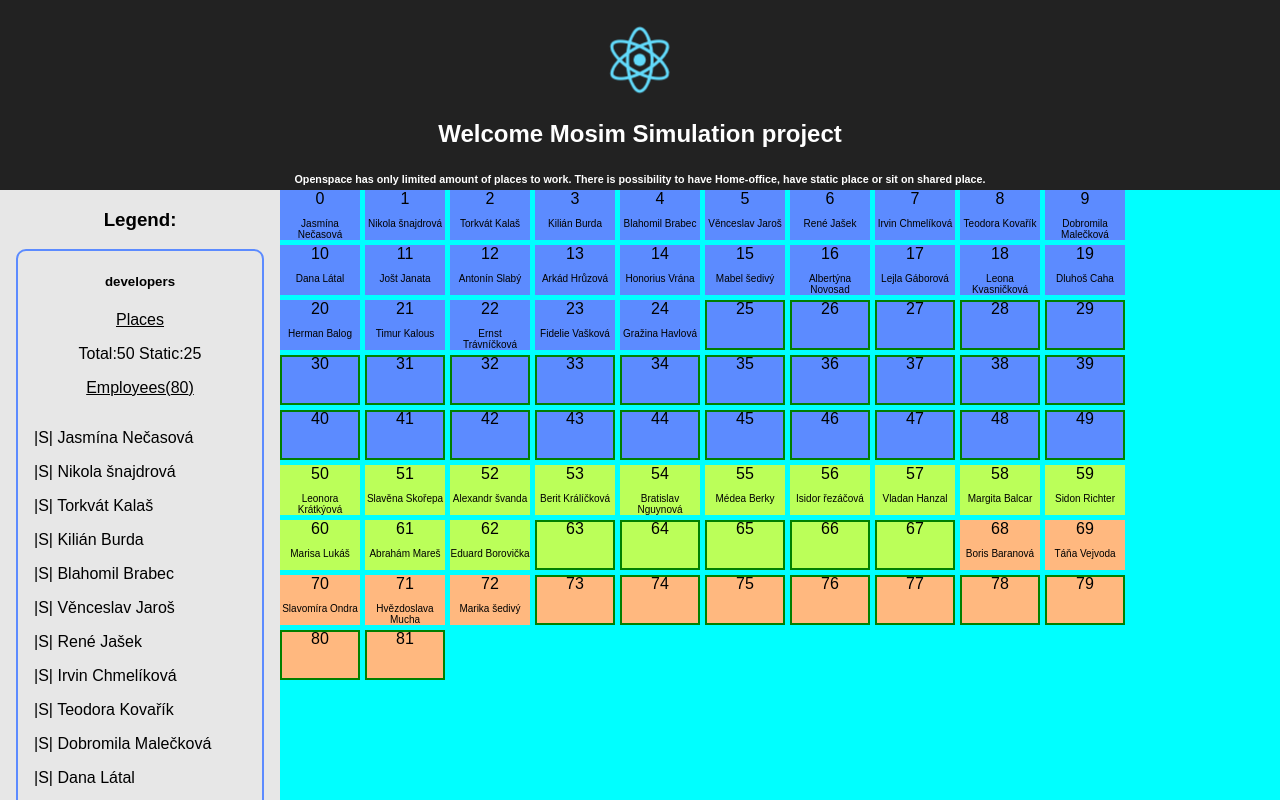
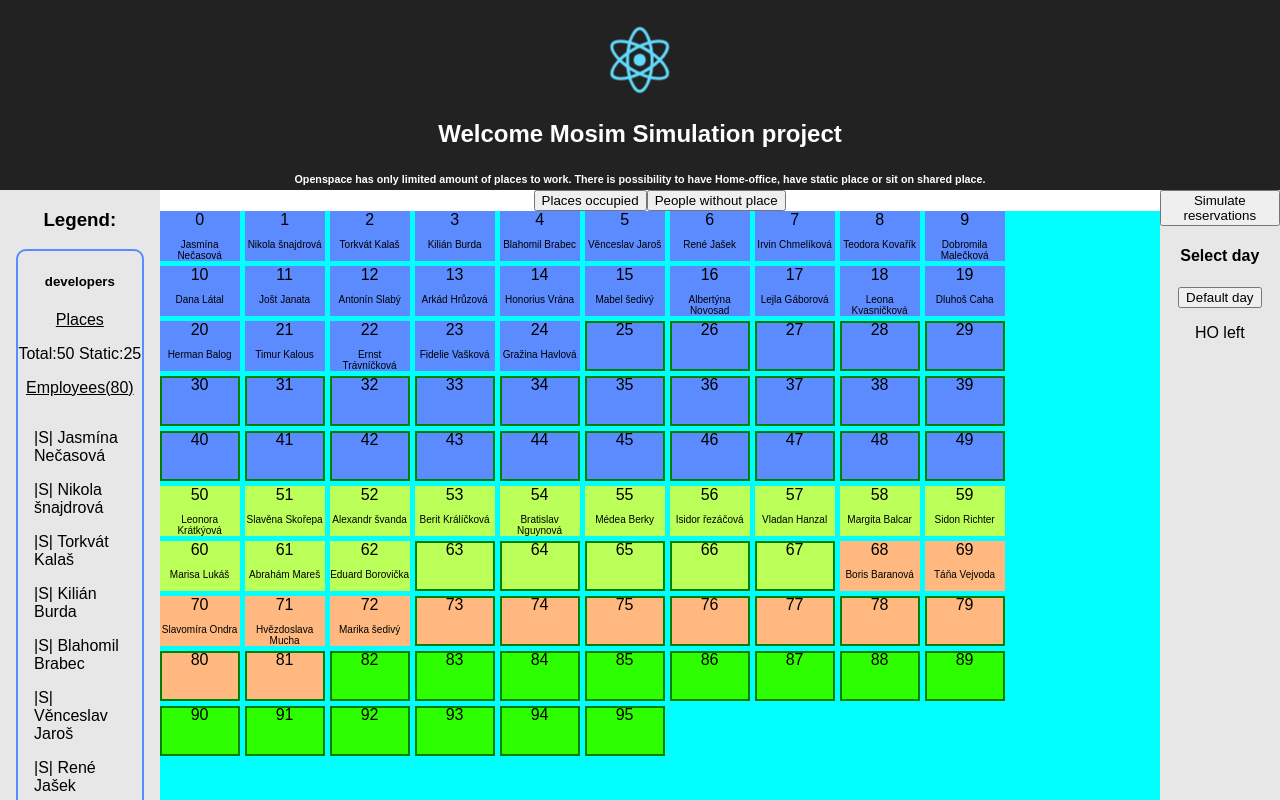
Before and after one commit to farmasek/sharing-places-productivity-model, a React (Create React App) app: page / in a window 1280 px wide. Shown: the top 800 px of the page. Built offline with nearby package versions, Linux system fonts and the light colour scheme.

Commit message:
finish basic working model

```diff
--- a/src/App.js
+++ b/src/App.js
@@ -5,7 +5,11 @@ import { LogicProvider } from './LogicProvider';
 import { PlaceField } from './Elements/PlaceField';
 import styled from 'styled-components';
 import { TeamDetail } from './Elements/TeamDetail';
-import { teamDefinitions } from './model-definition/definition-constants';
+import {
+  teamDefinitions,
+  teamName,
+  totalDays,
+} from './model-definition/definition-constants';
 const StyledBody = styled.div`
   display: inline-flex;
   width: 100%;
@@ -14,9 +18,10 @@ const StyledLegend = styled.div`
   width: 400px;
   background-color: #e7e7e7;
 `;
-const StyledSimulationBody = styled.div`width: auto;`;
+const StyledSimulationBody = styled.div`min-width: 1000px`;
 
 class App extends Component {
+  state = { tab: 0 };
   render() {
     return (
       <div className="App">
@@ -30,7 +35,7 @@ class App extends Component {
           </h6>
         </header>
         <LogicProvider
-          render={({ state }) =>
+          render={({ state, simulateReservationsForNextDay, selectDay }) =>
             <StyledBody>
               <StyledLegend>
                 <h3>Legend:</h3>
@@ -44,8 +49,72 @@ class App extends Component {
                 )}
               </StyledLegend>
               <StyledSimulationBody>
-                <PlaceField places={state.get('places')} />
+                <div>
+                  <button onClick={() => this.setState({ tab: 0 })}>
+                    Places occupied
+                  </button>
+                  <button onClick={() => this.setState({ tab: 1 })}>
+                    People without place
+                  </button>
+                </div>
+                {this.state.tab === 0 &&
+                  <PlaceField
+                    places={
+                      state.get('selectedDay') === -1
+                        ? state.get('places')
+                        : state.getIn(['dayPlaces', state.get('selectedDay')])
+                    }
+                  />}
+                {this.state.tab === 1 &&
+                  <div>
+                    {state.get('selectedDay') > -1 &&
+                      teamDefinitions
+                        .filter(team => team.teamName !== teamName.free)
+                        .map(team =>
+                          <TeamDetail
+                            showDetails={false}
+                            team={team}
+                            users={state
+                              .getIn(['dayUsers', state.get('selectedDay')])
+                              .filter(
+                                user => user.get('teamName') === team.teamName
+                              )
+                              .filter(user => !user.get('hasStaticPlace'))
+                              .filter(user => user.get('hoCount') < 0)}
+                          />
+                        )}
+                  </div>}
               </StyledSimulationBody>
+              <StyledLegend>
+                <button onClick={simulateReservationsForNextDay}>
+                  Simulate reservations
+                </button>
+                <br />
+                <h4>Select day</h4>
+                <button onClick={selectDay(-1)}>Default day</button>
+                <br />
+                {state.get('dayPlaces').toIndexedSeq().map((val, num) =>
+                  <button key={num} onClick={selectDay(num)}>
+                    {num + 1}
+                  </button>
+                )}
+                <p>HO left</p>
+                {state.get('selectedDay') > -1 &&
+                  teamDefinitions
+                    .filter(team => team.teamName !== teamName.free)
+                    .map(team =>
+                      <TeamDetail
+                        showDetails={false}
+                        team={team}
+                        users={state
+                          .getIn(['dayUsers', state.get('selectedDay')])
+                          .filter(
+                            user => user.get('teamName') === team.teamName
+                          )
+                          .filter(user => user.get('hoCount') > 0)}
+                      />
+                    )}
+              </StyledLegend>
             </StyledBody>}
         />
       </div>
--- a/src/Elements/TeamDetail.js
+++ b/src/Elements/TeamDetail.js
@@ -1,5 +1,6 @@
 import React from 'react';
 import styled from 'styled-components';
+import { User } from './User';
 
 const StyledTeam = styled.div`
   border: 2px solid ${props => props.color};
@@ -12,11 +13,13 @@ const StyledMembers = styled.div`
   padding: 1em;
 `;
 
-export const TeamDetail = ({ team, users }) =>
+export const TeamDetail = ({ team, users, showDetails = true }) =>
   <StyledTeam color={team.teamColor}>
     <h5>
       {team.teamName}
     </h5>
+    {showDetails &&
+      <React.Fragment>
         <u>Places</u>
         <p>
           Total:{team.totalCount}
@@ -26,12 +29,8 @@ export const TeamDetail = ({ team, users }) =>
         <u>
           Employees({team.totalEmployees})
         </u>
+      </React.Fragment>}
     <StyledMembers>
-      {users.toIndexedSeq().map(user =>
-        <p key={user.get('id')}>
-          {user.get('hasStaticPlace') && ` |S| `}
-          {user.get('firstName')} {user.get('lastName')}
-        </p>
-      )}
+      {users.toIndexedSeq().map(user => <User user={user} />)}
     </StyledMembers>
   </StyledTeam>;
--- /dev/null
+++ b/src/Elements/User.js
@@ -0,0 +1,15 @@
+import React from 'react';
+import styled from 'styled-components';
+import {
+  placeSizes,
+  placeType,
+  teamColors,
+} from '../model-definition/definition-constants';
+
+const StyledUser = styled.p``;
+export const User = ({ user }) =>
+  <StyledUser>
+    {user.get('hasStaticPlace') && ` |S| `}
+    {user.get('firstName')} {user.get('lastName')}{' '}
+    {user.get('hoCount')>=0 ? `HO:${user.get('hoCount')}`:''}
+  </StyledUser>;
--- a/src/LogicProvider.js
+++ b/src/LogicProvider.js
@@ -1,12 +1,43 @@
 import React, { Component } from 'react';
 import { initialState } from './model-definition/state';
+import { assignEmployeesToPlace } from './model-definition/place-assigner';
+import { totalDays } from './model-definition/definition-constants';
 
 export class LogicProvider extends Component {
-  state = initialState;
+  state = { data: initialState };
+
+  updateUserHOcount = (user, count) =>
+    this.setState({
+      data: this.state.data.setIn(['users', user.get('id'), 'hoCount'], count),
+    });
+
+  simulateReservationsForNextDay = () => {
+    const { data } = this.state;
+    const nextDay = data.get('dayPlaces').size;
+    let nextState = data;
+    const { dayPlaces, dayUsers } = assignEmployeesToPlace(
+      nextDay <= 0 ? data.get('users') : data.getIn(['dayUsers', nextDay - 1]),
+      data.get('places')
+    );
+    // for (let i = 0; i < totalDays; i++) {
+    nextState = nextState
+      .setIn(['dayPlaces', nextDay], dayPlaces)
+      .setIn(['dayUsers', nextDay], dayUsers);
+
+    // }
+    this.setState({ data: nextState });
+  };
+  selectDay = day => () =>
+    this.setState({ data: this.state.data.set('selectedDay', day) });
 
   render() {
-    console.log('state:', this.state.toJS());
+    console.log('state:', this.state.data.toJS());
 
-    return this.props.render({ state: this.state });
+    return this.props.render({
+      state: this.state.data,
+      simulateReservationsForNextDay: this.simulateReservationsForNextDay,
+      selectDay: this.selectDay,
+      updateUserHOcount: this.updateUserHOcount,
+    });
   }
 }
--- a/src/model-definition/definition-constants.js
+++ b/src/model-definition/definition-constants.js
@@ -13,12 +13,15 @@ export const teamName = {
   developers: 'developers',
   testers: 'testers',
   support: 'support',
+  free: 'free',
 };
 export const teamColors = {
   developers: '#5c8bff',
   testers: '#bbff59',
   support: '#ffb87f',
+  free: '#2dff00',
 };
+export const totalDays = 5;
 
 export const teamDefinitions = [
   {
@@ -27,21 +30,41 @@ export const teamDefinitions = [
     totalEmployees: 80,
     totalCount: 50,
     totalStatic: 25,
+    oneHO: 5,
+    twoHO: 2,
+    threeHO: 3,
+    fourHO: 2,
+    fiveHO: 4,
   },
   {
     teamName: teamName.testers,
     teamColor: teamColors.testers,
     totalEmployees: 15,
-
     totalCount: 18,
     totalStatic: 13,
+    oneHO: 2,
+    twoHO: 0,
+    threeHO: 0,
+    fourHO: 0,
+    fiveHO: 0,
   },
   {
     teamName: teamName.support,
     teamColor: teamColors.support,
     totalEmployees: 30,
-
     totalCount: 14,
     totalStatic: 5,
+    oneHO: 5,
+    twoHO: 2,
+    threeHO: 3,
+    fourHO: 1,
+    fiveHO: 4,
+  },
+  {
+    teamName: teamName.free,
+    teamColor: teamColors.free,
+    totalEmployees: 0,
+    totalCount: 14,
+    totalStatic: 0,
   },
 ];
--- a/src/model-definition/place-assigner.js
+++ b/src/model-definition/place-assigner.js
@@ -1,9 +1,10 @@
-import { placeType, teamDefinitions } from './definition-constants';
+import { placeType, teamDefinitions, teamName } from './definition-constants';
 
 export const initialAssign = (users, places) => {
   let assignedPlaces = places;
   teamDefinitions.forEach(team => {
     users
+      .filter(team => team.teamName !== teamName.free)
       .filter(
         user =>
           team.teamName === user.get('teamName') &&
@@ -20,10 +21,73 @@ export const initialAssign = (users, places) => {
           [place.get('number'), 'user'],
           user
         );
-        console.log('dude', assignedPlaces);
       });
   });
-  return assignedPlaces
+  return assignedPlaces;
 };
 
-export const assignEmployeeToPlace = (employee, places, day) => {};
+export const assignEmployeesToPlace = (users, places) => {
+  let nextUsers = users;
+  let assignedPlaces = places;
+  teamDefinitions
+    .filter(team => team.teamName !== teamName.free)
+    .forEach(team => {
+      nextUsers
+        .filter(
+          user =>
+            team.teamName === user.get('teamName') &&
+            !user.get('hasStaticPlace')
+        )
+        .forEach(user => {
+          let userNextHOCount = user.get('hoCount') - 1;
+          if (userNextHOCount <= 0) {
+            let place = assignedPlaces.find(
+              place =>
+                place.get('type') === placeType.shared &&
+                place.get('team') === team.teamName &&
+                !place.get('user')
+            );
+            if (place) {
+              assignedPlaces = assignedPlaces.setIn(
+                [place.get('number'), 'user'],
+                user.set('hoCount', 0)
+              );
+              nextUsers = nextUsers.set(user.get('id'), user.set('hoCount', 0));
+            } else {
+              let freePlace = assignedPlaces.find(
+                place =>
+                  place.get('type') === placeType.shared &&
+                  place.get('team') === teamName.free &&
+                  !place.get('user')
+              );
+              if (freePlace) {
+                assignedPlaces = assignedPlaces.setIn(
+                  [freePlace.get('number'), 'user'],
+                  user.set('hoCount', 0)
+                );
+                nextUsers = nextUsers.set(
+                  user.get('id'),
+                  user.set('hoCount', 0)
+                );
+              } else {
+                nextUsers = nextUsers.set(
+                  user.get('id'),
+                  user.set('hoCount', userNextHOCount)
+                );
+              }
+            }
+          } else {
+            console.log('berore', user.toJS().hoCount);
+            console.log(
+              'fml',
+              user.set('hoCount', userNextHOCount).toJS().hoCount
+            );
+            nextUsers = nextUsers.set(
+              user.get('id'),
+              user.set('hoCount', userNextHOCount)
+            );
+          }
+        });
+    });
+  return { dayPlaces: assignedPlaces, dayUsers: nextUsers };
+};
--- a/src/model-definition/state.js
+++ b/src/model-definition/state.js
@@ -1,4 +1,4 @@
-import { fromJS, List } from 'immutable';
+import { fromJS, OrderedMap } from 'immutable';
 import { generateAllSeats, generateUsers } from './data-generators';
 import { initialAssign } from './place-assigner';
 
@@ -8,4 +8,6 @@ const places = generateAllSeats();
 export const initialState = fromJS({
   places: initialAssign(users, places),
   users,
+  dayPlaces: OrderedMap(),
+  selectedDay: -1,
 });
```
Also changed, not shown: src/model-definition/data-generators.js (+38 -2 lines). Lines whose indentation alone changed are shown as unchanged.
